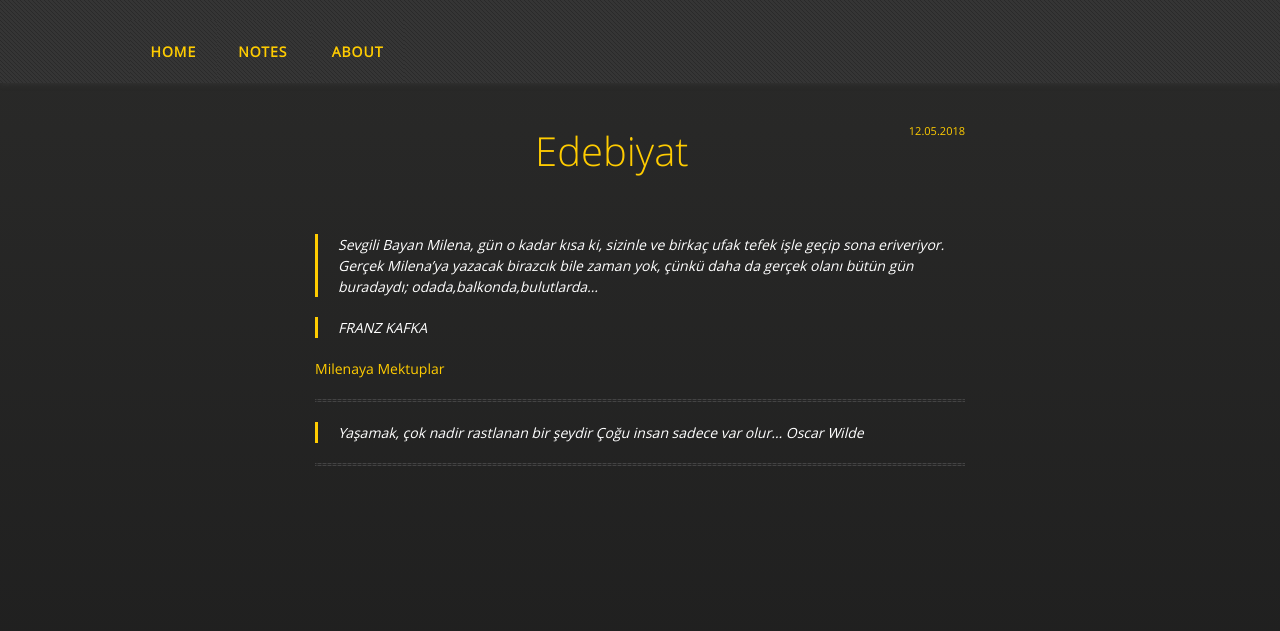
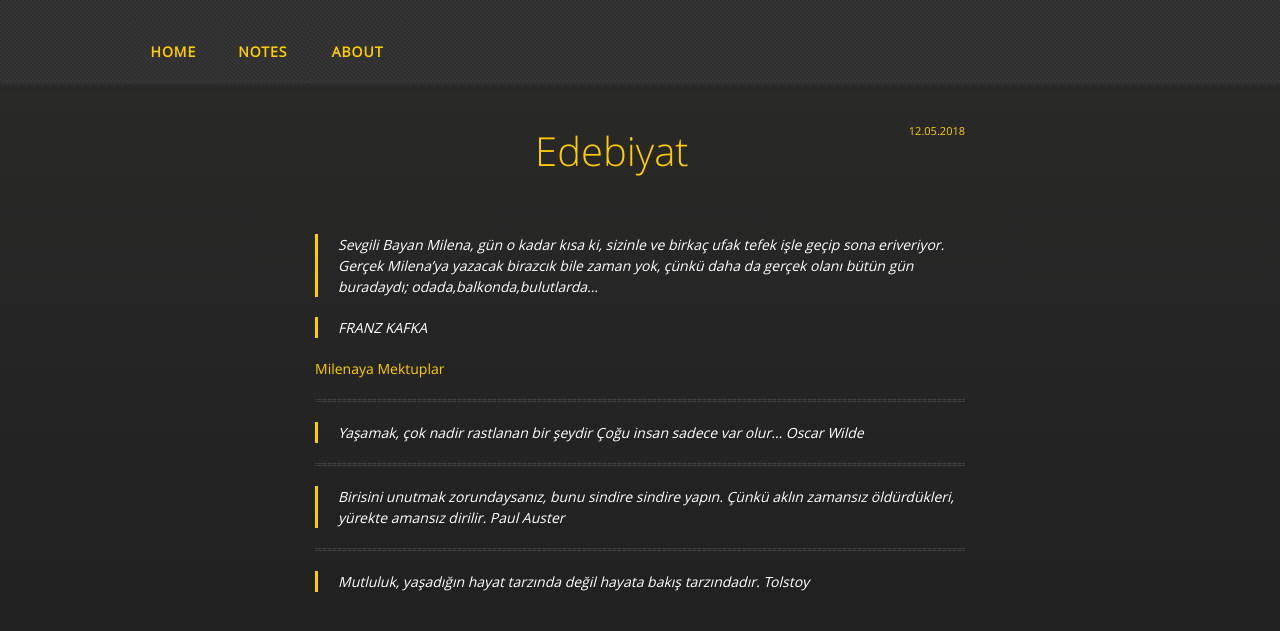
Before and after one commit to erkan000/erkan000.github.io, a Jekyll site: the page built from not/_sosyal/edebiyat.md, in a window 1280 px wide. Shown: the top 631 px of the page. Built offline with Jekyll 4.4.1, drawn with Linux system fonts in a browser that asks for light colours.

Commit message:
Update edebiyat.md
ek

```diff
--- a/not/_sosyal/edebiyat.md
+++ b/not/_sosyal/edebiyat.md
@@ -16,3 +16,11 @@ date: 12.05.2018
 > Oscar Wilde
 
 ---
+
+> Birisini unutmak zorundaysanız, bunu sindire sindire yapın. Çünkü aklın zamansız öldürdükleri, yürekte amansız dirilir.
+> Paul Auster
+
+---
+
+> Mutluluk, yaşadığın hayat tarzında değil hayata bakış tarzındadır.
+> Tolstoy
```
